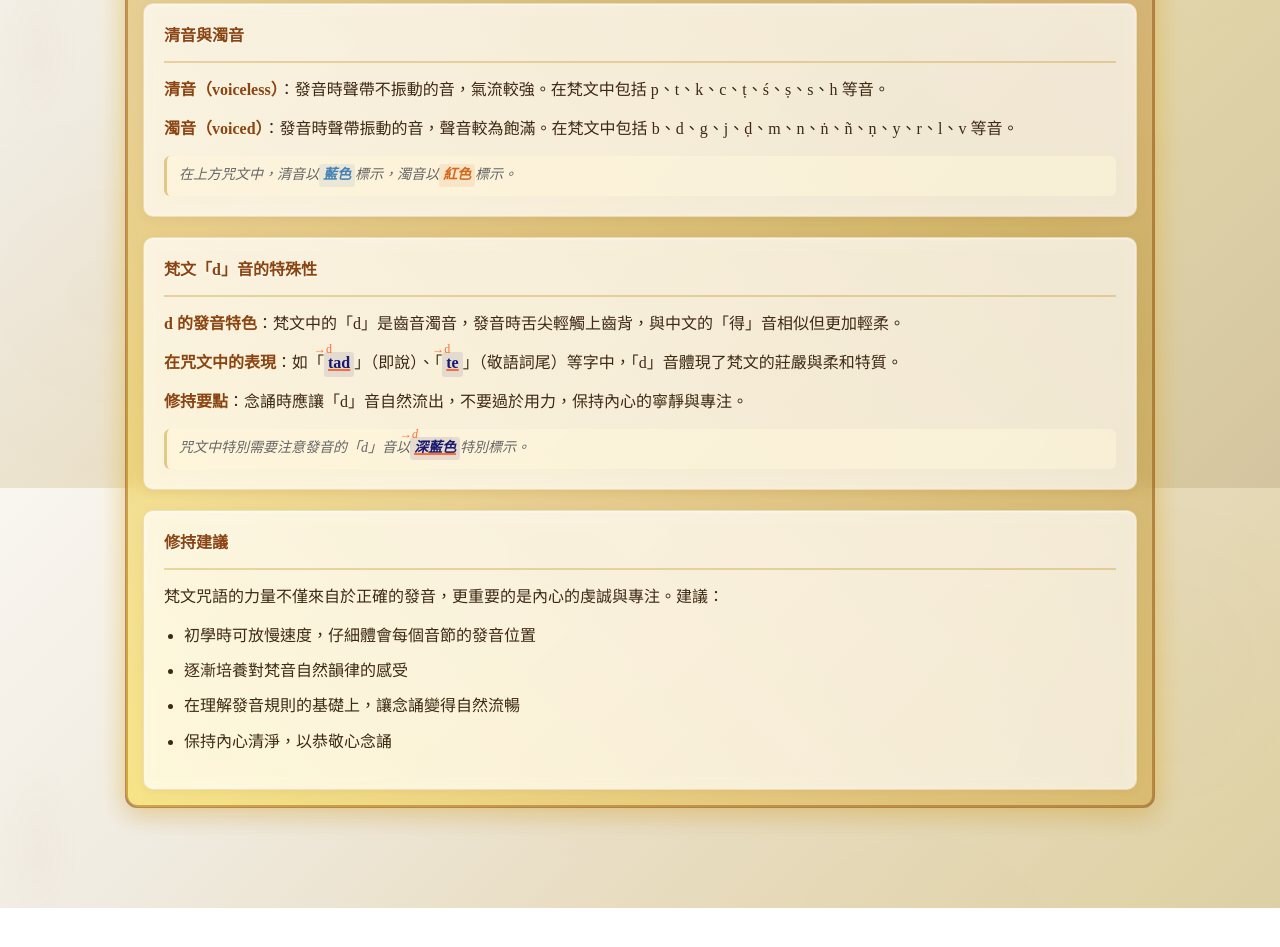
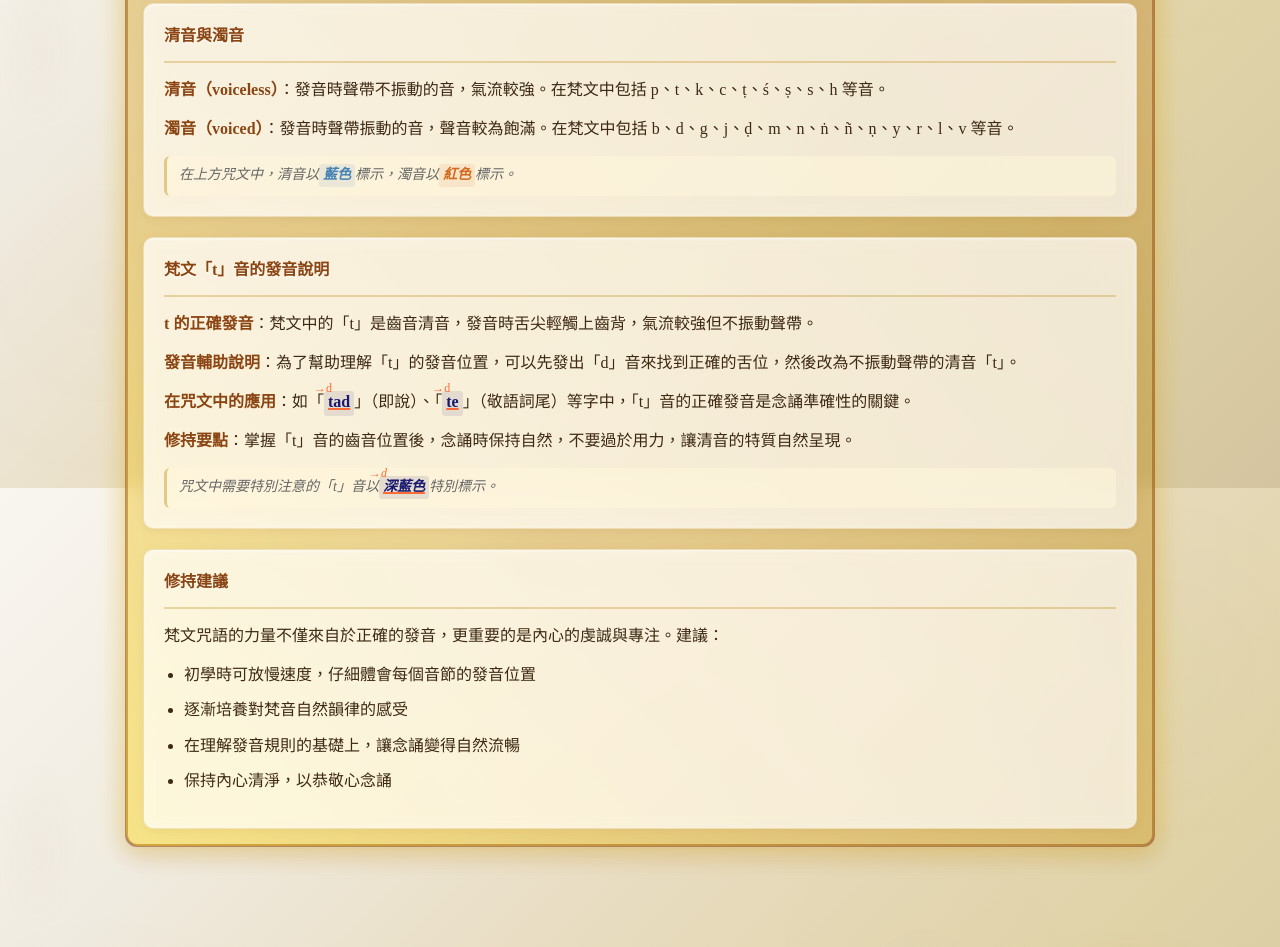
Before and after one commit to ji4/Medicine-Buddha-Mantra, a plain HTML site: page index.html in a window 1280 px wide. Shown: the part 1112-2059 px from the top of the page. Before the commit the page ends 2020 px from the top, so only its background shows below. Drawn offline with Linux system fonts and the light colour scheme.

Commit message:
Fix the explanation of pronunciation of t.

```diff
--- a/index.html
+++ b/index.html
@@ -305,12 +305,13 @@
             </div>
 
             <div class="guide-section">
-                <h3>梵文「d」音的特殊性</h3>
+                <h3>梵文「t」音的發音說明</h3>
                 <div class="explanation">
-                    <p><strong>d 的發音特色</strong>：梵文中的「d」是齒音濁音，發音時舌尖輕觸上齒背，與中文的「得」音相似但更加輕柔。</p>
-                    <p><strong>在咒文中的表現</strong>：如「<span class="voiced-pronunciation">tad</span>」（即說）、「<span class="voiced-pronunciation">te</span>」（敬語詞尾）等字中，「d」音體現了梵文的莊嚴與柔和特質。</p>
-                    <p><strong>修持要點</strong>：念誦時應讓「d」音自然流出，不要過於用力，保持內心的寧靜與專注。</p>
-                    <p class="note">咒文中特別需要注意發音的「d」音以<span class="voiced-pronunciation">深藍色</span>特別標示。</p>
+                    <p><strong>t 的正確發音</strong>：梵文中的「t」是齒音清音，發音時舌尖輕觸上齒背，氣流較強但不振動聲帶。</p>
+                    <p><strong>發音輔助說明</strong>：為了幫助理解「t」的發音位置，可以先發出「d」音來找到正確的舌位，然後改為不振動聲帶的清音「t」。</p>
+                    <p><strong>在咒文中的應用</strong>：如「<span class="voiced-pronunciation">tad</span>」（即說）、「<span class="voiced-pronunciation">te</span>」（敬語詞尾）等字中，「t」音的正確發音是念誦準確性的關鍵。</p>
+                    <p><strong>修持要點</strong>：掌握「t」音的齒音位置後，念誦時保持自然，不要過於用力，讓清音的特質自然呈現。</p>
+                    <p class="note">咒文中需要特別注意的「t」音以<span class="voiced-pronunciation">深藍色</span>特別標示。</p>
                 </div>
             </div>
 
```
